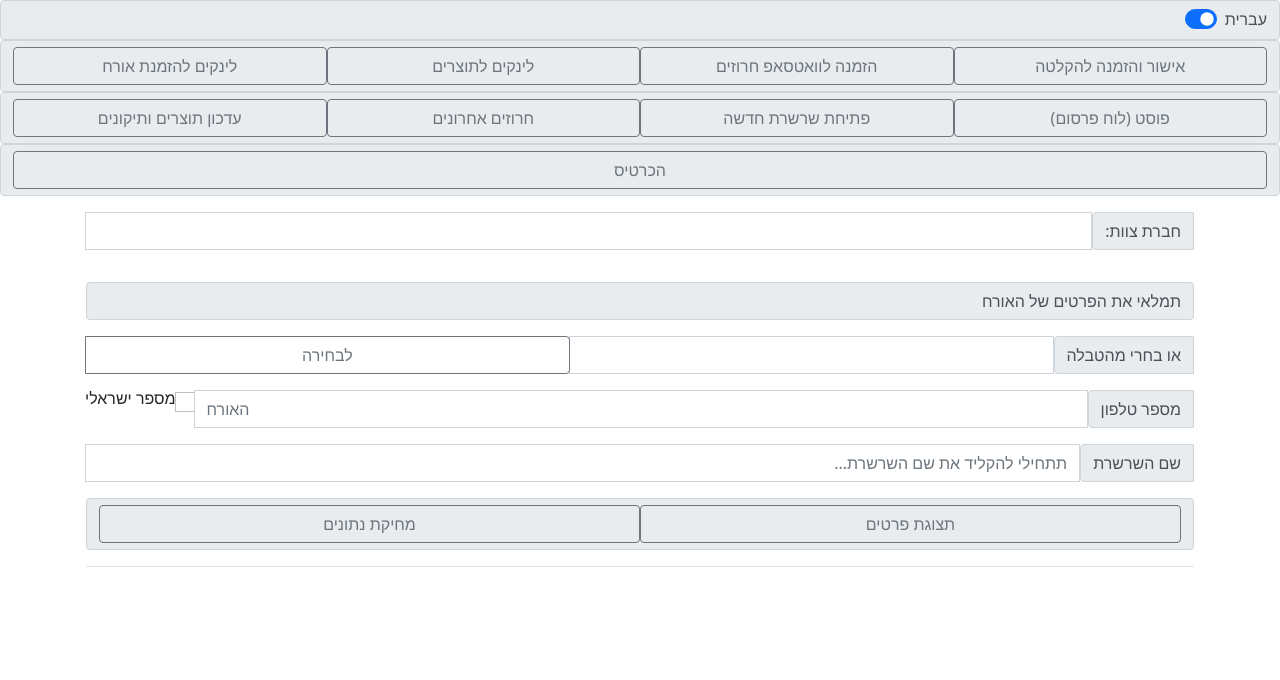
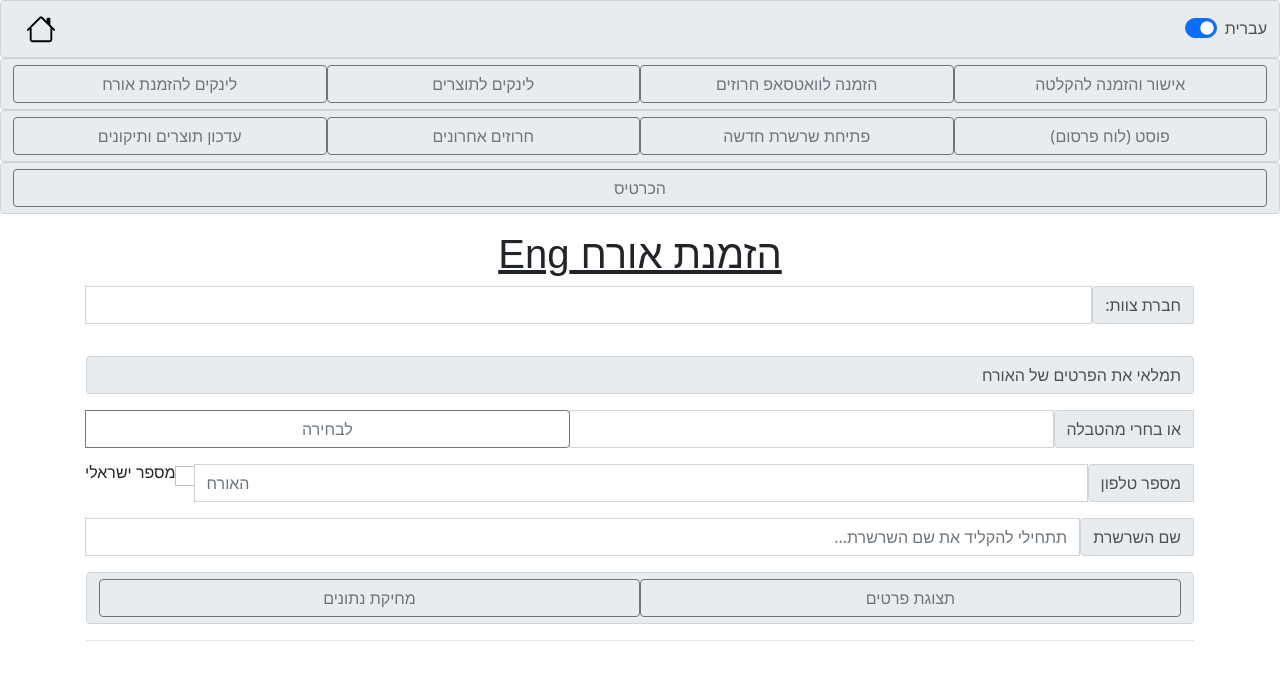
Before and after one commit to hagaryavin/M2W, a website: page postMesInviteEng.html in a window 1280 px wide. Drawn offline with nearby package versions, Linux system fonts and the light colour scheme; no server answers.

Commit message:
Update postMesInviteEng.html

```diff
--- a/postMesInviteEng.html
+++ b/postMesInviteEng.html
@@ -75,12 +75,18 @@
       });
     </script>
 
-    <div class="form-control input-group-text" role="group">
-              <div class="form-check form-switch">
-        <input class="form-check-input" type="checkbox" id="switch" checked onclick="switchLang();">
-        <label class="form-check-label" for="switch" id="switchLabel">עברית</label>
-      </div>
-      </div>
+  <div class="form-control input-group-text d-flex justify-content-between align-items-center">
+        <div class="form-check form-switch">
+            <input class="form-check-input" type="checkbox" id="switch" checked onclick="switchLang();">
+            <label class="form-check-label" for="switch" id="switchLabel">עברית</label>
+        </div>
+
+        <button class="btn" onclick="window.location.href='./home.html';">
+            <svg xmlns="http://www.w3.org/2000/svg" width="30" height="30" class="bi bi-house" viewBox="0 0 16 16">
+                <path d="M8.707 1.5a1 1 0 0 0-1.414 0L.646 8.146a.5.5 0 0 0 .708.708L2 8.207V13.5A1.5 1.5 0 0 0 3.5 15h9a1.5 1.5 0 0 0 1.5-1.5V8.207l.646.647a.5.5 0 0 0 .708-.708L13 5.793V2.5a.5.5 0 0 0-.5-.5h-1a.5.5 0 0 0-.5.5v1.293zM13 7.207V13.5a.5.5 0 0 1-.5.5h-9a.5.5 0 0 1-.5-.5V7.207l5-5z"/>
+            </svg>
+        </button>
+    </div>
     <div class="form-control input-group-text" role="group">
 
       <button
@@ -153,6 +159,9 @@
       </button>
       </div>
           <div class="container">
+              <h1 class="mb-2 fw-bold text-decoration-underline" style="font-family: 'Arial', sans-serif;">
+ הזמנת אורח Eng
+</h1>
               <div class="input-group mb-3">
 
                <span class="input-group-text">חברת צוות:</span>
```
